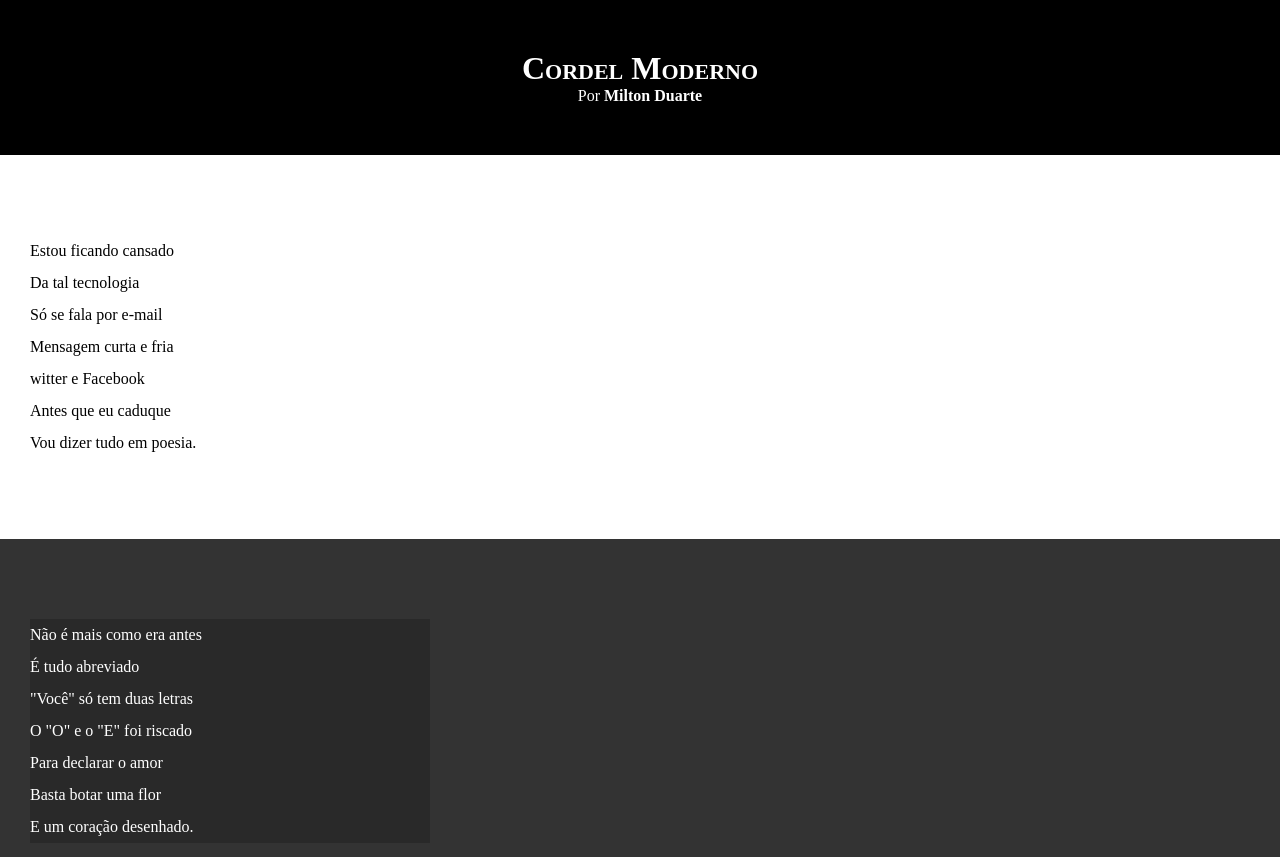
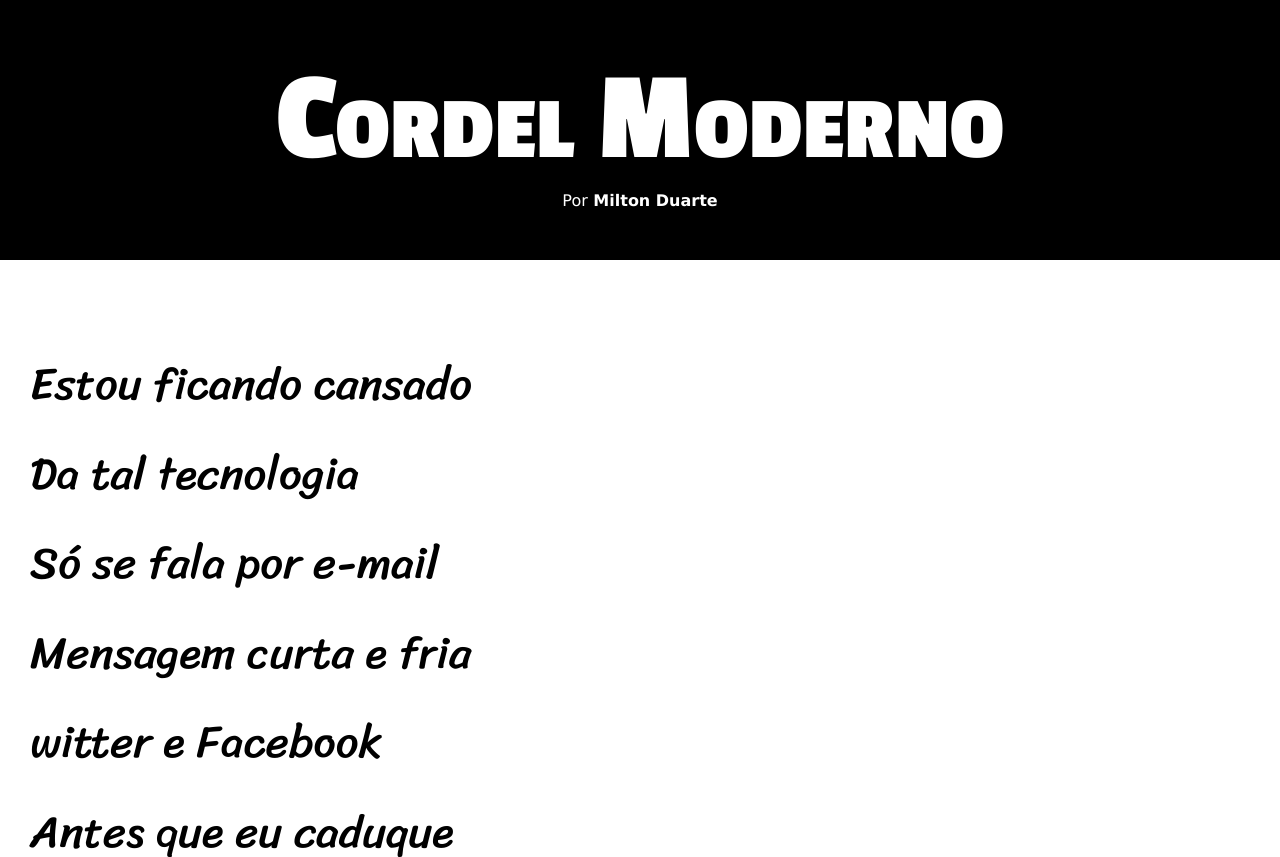
Before and after one commit to levibezerra/Estudos-de-HTML-e-CSS, a plain HTML site: page html-css/desafios/modulo-03/desafio-12/projeto-cordel.html in a window 1280 px wide. Shown: the top 857 px of the page. Drawn offline with Linux system fonts and the light colour scheme.

Commit message:
Adicionando fontes no projeto

```diff
--- a/html-css/desafios/modulo-03/desafio-12/estilo/style.css
+++ b/html-css/desafios/modulo-03/desafio-12/estilo/style.css
@@ -1,8 +1,14 @@
 @charset "UTF-8";
 
-@import url('https://fonts.googleapis.com/css2?family=Bebas+Neue&family=Kaushan+Script&family=Passion+One:wght@400;700;900&family=Work+Sans:ital,wght@0,100..900;1,100..900&display=swap');
+@import url('https://fonts.googleapis.com/css2?family=Passion+One:wght@400;700;900&display=swap');
 
-@import url('https://fonts.googleapis.com/css2?family=Bebas+Neue&family=Kaushan+Script&family=Passion+One:wght@400;700;900&family=Sriracha&family=Work+Sans:ital,wght@0,100..900;1,100..900&display=swap');
+@import url('https://fonts.googleapis.com/css2?family=Sriracha&display=swap');
+
+:root {
+    --fonte1: Verdana, Geneva, Tahoma, sans-serif;
+    --fonte2: 'Passion One', 'cursive';
+    --fonte3: 'Sriracha', 'cursive';
+}
 
 * {
     margin: 0px;
@@ -12,6 +18,7 @@
 html, body {
     min-height: 100vh;
     background-color: darkgray;
+    font-family: var(--fonte1);
 }
 
 header {
@@ -23,6 +30,8 @@ header {
 header > h1 {
     padding-top: 50px;
     font-variant: small-caps;
+    font-family: var(--fonte2);
+    font-size: 10vw;
 }
 
 header > p {
@@ -44,6 +53,8 @@ section {
     padding-bottom: 10vh;
     line-height: 2em;
     padding-left: 30px;
+    font-family: var(--fonte3);
+    font-size: 3.5vw;
 }
 
 section.normal {
@@ -58,7 +69,8 @@ section.imagem {
 
 section.imagem > p {
     background-color: rgba(0, 0, 0, 0.199);
-    width: 400px;
+    display: inline-block;
+    padding: 6px;
 }
 
 footer {
```
